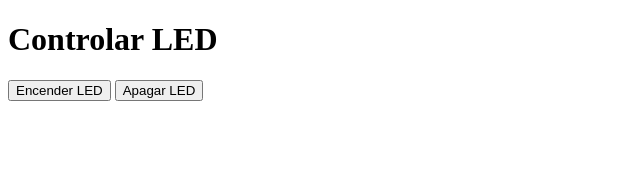
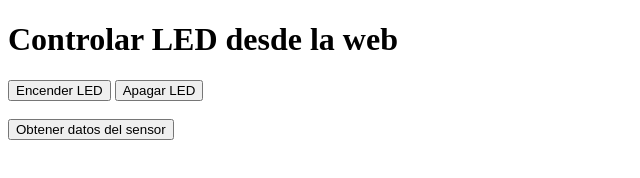
Before and after one commit to LastRedem/LastRedem.github.io, a plain HTML site: page index.html in a window 1280 px wide. Shown: the whole page, without its empty margins (0-640 px from the left). Drawn offline with Linux system fonts and the light colour scheme.

Commit message:
Update index.html
asdf

```diff
--- a/index.html
+++ b/index.html
@@ -1,15 +1,17 @@
 <!DOCTYPE html>
 <html>
 <head>
-  <title>Control de LED</title>
+  <title>Control del ESP32</title>
 </head>
 <body>
-  <h1>Controlar LED</h1>
+  <h1>Controlar LED desde la web</h1>
   <button onclick="toggleLED('on')">Encender LED</button>
   <button onclick="toggleLED('off')">Apagar LED</button>
+  <br><br>
+  <button onclick="getSensorData()">Obtener datos del sensor</button>
 
   <script>
-    const ESP32_IP = 'http://192.168.100.27';  // Cambia por la IP de tu ESP32
+    const ESP32_IP = 'http://192.168.100.27';  // Cambia por la IP local del ESP32
 
     function toggleLED(action) {
       fetch(`${ESP32_IP}/led/${action}`)
@@ -17,6 +19,13 @@
         .then(data => console.log(data))
         .catch(error => console.error('Error:', error));
     }
+
+    function getSensorData() {
+      fetch(`${ESP32_IP}/sensor`)
+        .then(response => response.text())
+        .then(data => alert(data))
+        .catch(error => console.error('Error:', error));
+    }
   </script>
 </body>
 </html>
```
